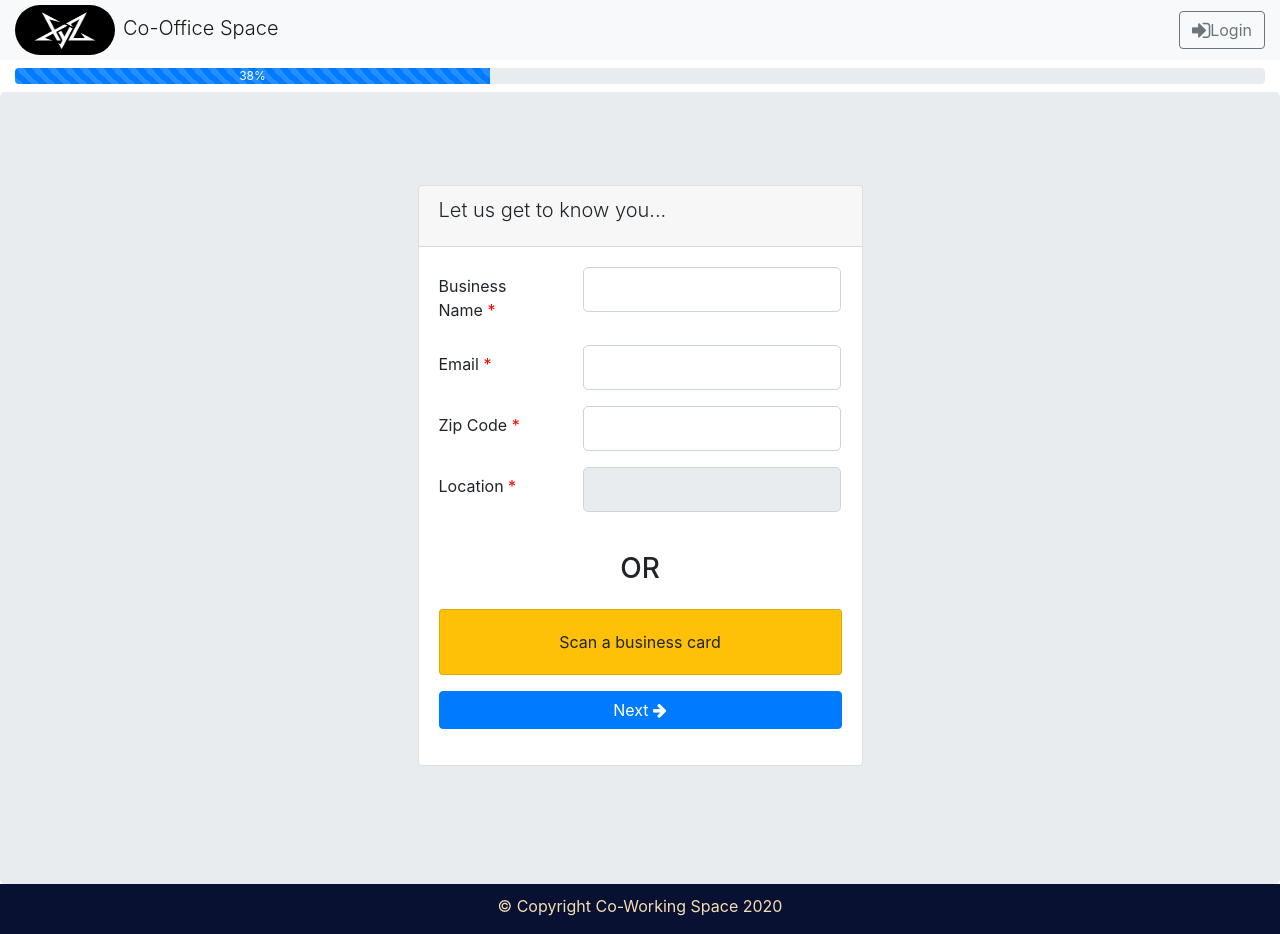
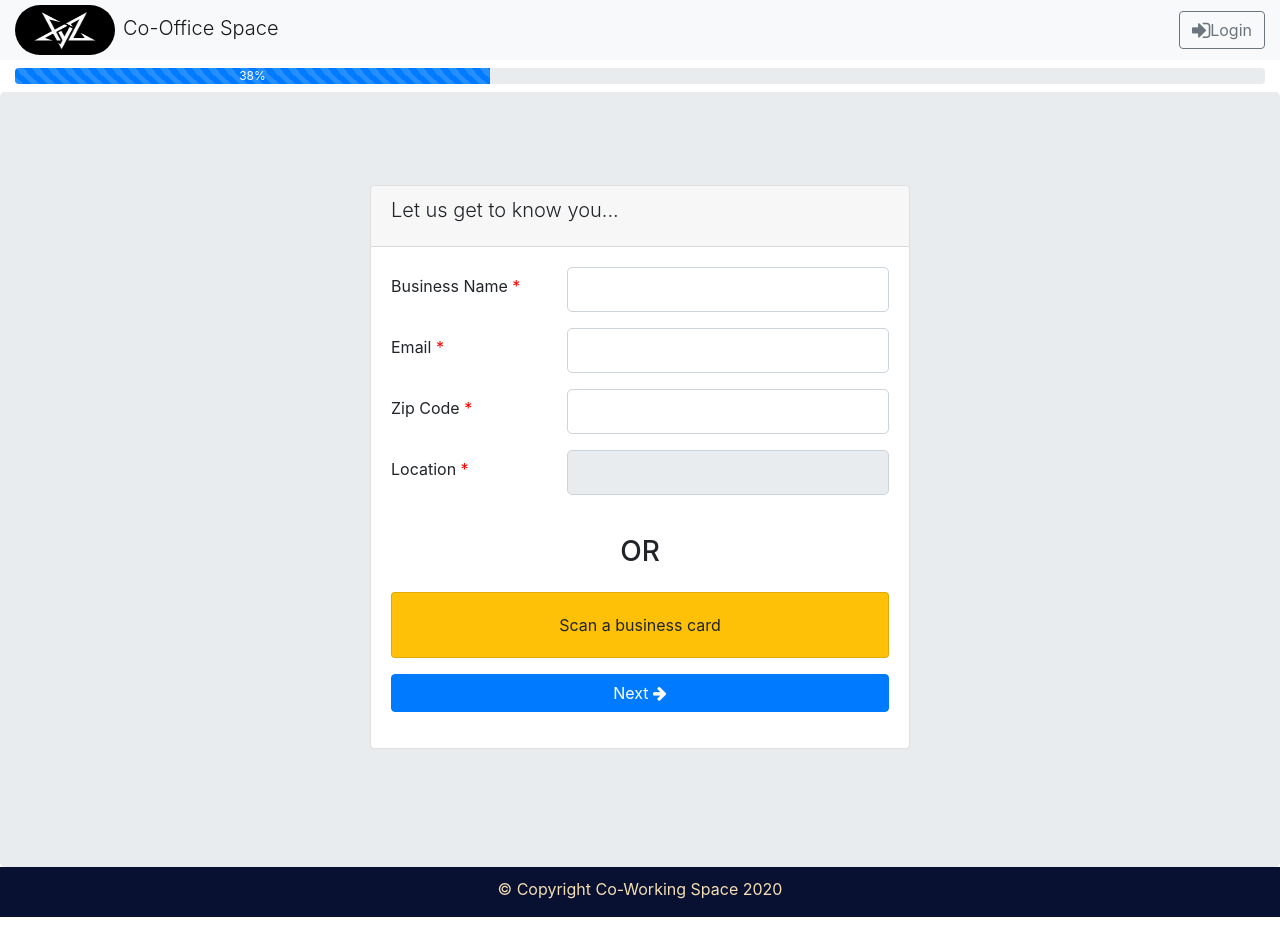
Before and after one commit to ankusharoraa/co-working-office, a React (Create React App) app: page /personalinfo in a window 1280 px wide. Built offline with nearby package versions, Linux system fonts and the light colour scheme.

Commit message:
card visiblity

```diff
--- a/src/components/PersonalInfo.js
+++ b/src/components/PersonalInfo.js
@@ -61,7 +61,7 @@ const PersonalInfo = (props) => {
             <div className="jumbotron py-3 mt-2">
                 <div className="container personalDetails py-3">
                     <div className="row">
-                        <div className="mx-auto col-sm-5">
+                        <div className="mx-auto col-sm-6 col-12">
                             <Card>
                                 <CardHeader>
                                     <CardTitle className="lead">Let us get to know you...</CardTitle>
@@ -125,7 +125,7 @@ const PersonalInfo = (props) => {
                                             <div className="col-sm-4 mt-2" id="edit" style={{ display: 'none' }}>
                                                 <button className="btn btn-dark">Edit Scanned Details</button>
                                             </div>
-                                            <div className="offset-sm-2 col-sm-4 mt-2" id="clear" style={{ display: 'none' }}>
+                                            <div className="offset-sm-3 col-sm-4 mt-2" id="clear" style={{ display: 'none' }}>
                                                 <button className="btn btn-secondary">Delete Scanned Card</button>
                                             </div>
                                         </FormGroup>
```
